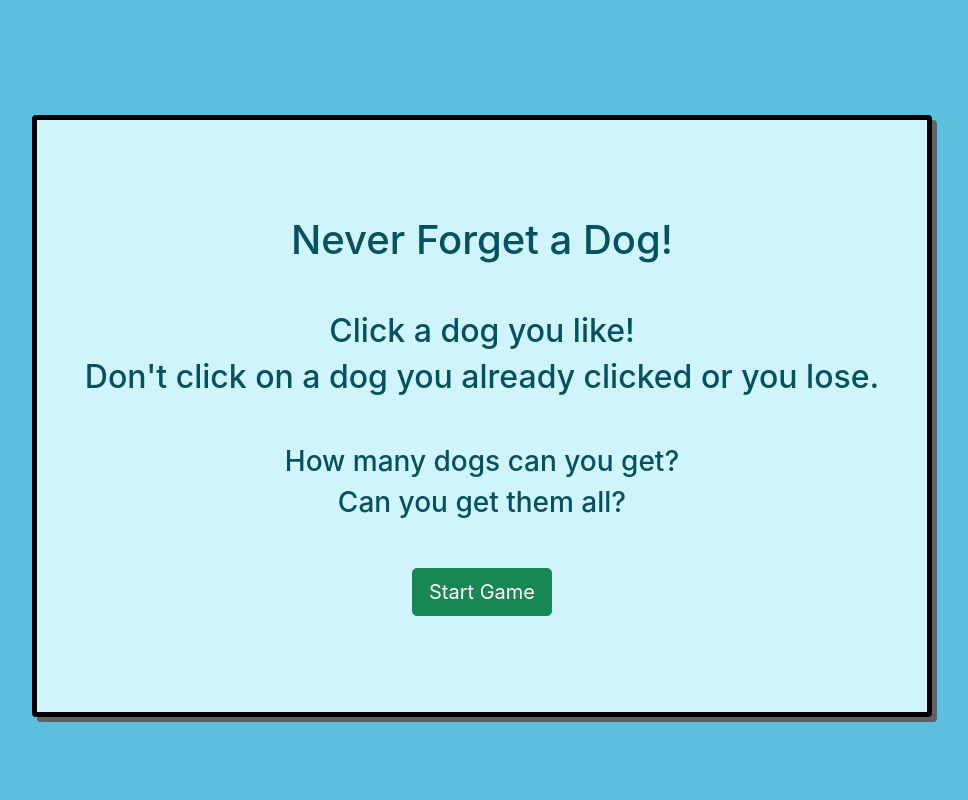
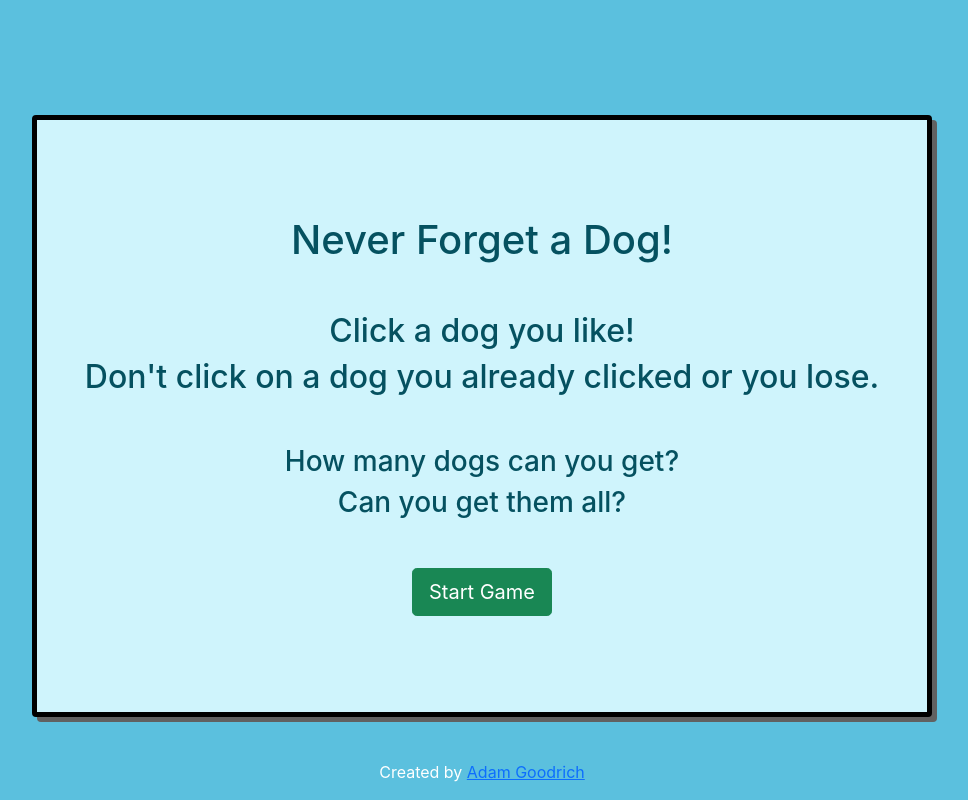
Before and after one commit to adam-goodrich/memory-game, a React (Create React App) app: page / in a window 1280 px wide. Shown: the whole page, without its empty margins (158-1126 px from the left). Built offline with nearby package versions, Linux system fonts and the light colour scheme.

Commit message:
added footer

```diff
--- a/src/App.js
+++ b/src/App.js
@@ -3,6 +3,7 @@ import "./App.css";
 import Cards from "./components/Cards";
 import dogList from "./components/dogList";
 import ClipLoader from "react-spinners/ClipLoader";
+import Footer from "./components/Footer";
 
 function App() {
   const [score, setScore] = useState(0);
@@ -134,6 +135,7 @@ function App() {
           <div className="spinner-div mt-5">
             <ClipLoader color="yellow" size="100" />
           </div>
+          <Footer />
         </div>
       );
     }
@@ -161,6 +163,7 @@ function App() {
           setIsLoading={setIsLoading}
           score={score}
         />
+        <Footer />
       </div>
     );
   } else {
@@ -191,6 +194,7 @@ function App() {
             </div>
           </div>
         </div>
+        <Footer />
       </div>
     );
   }
--- a/src/components/Cards.jsx
+++ b/src/components/Cards.jsx
@@ -1,5 +1,6 @@
 import HighScore from "./HighScore";
 import CurrentScore from "./CurrentScore";
+import Footer from "./Footer";
 
 function Cards(props) {
   if (props.lost) {
@@ -36,6 +37,7 @@ function Cards(props) {
             </div>
           </div>
         </div>
+        <Footer />
       </div>
     );
   } else if (props.win) {
--- /dev/null
+++ b/src/components/Footer.jsx
@@ -0,0 +1,12 @@
+const Footer = () => {
+  return (
+    <div className="footer mt-5">
+      <br></br>
+      <p>
+        Created by <a href="https://github.com/adam-goodrich">Adam Goodrich</a>
+      </p>
+    </div>
+  );
+};
+
+export default Footer;
--- a/src/index.css
+++ b/src/index.css
@@ -82,3 +82,13 @@ code {
   align-items: center;
   justify-content: center;
 }
+
+.footer {
+  position: fixed;
+  left: 0;
+  bottom: 0;
+  width: 100%;
+  background-color: #5bc0de;
+  color: white;
+  text-align: center;
+}
```
